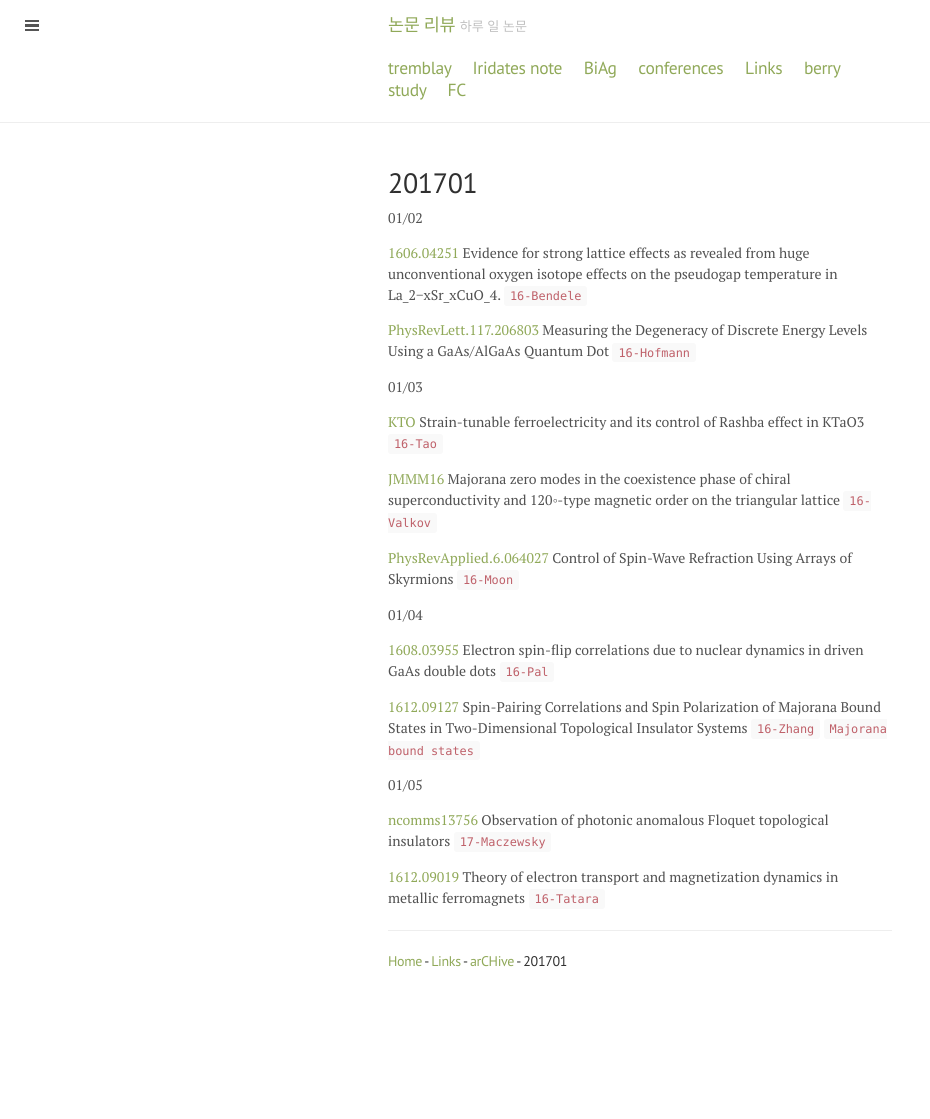
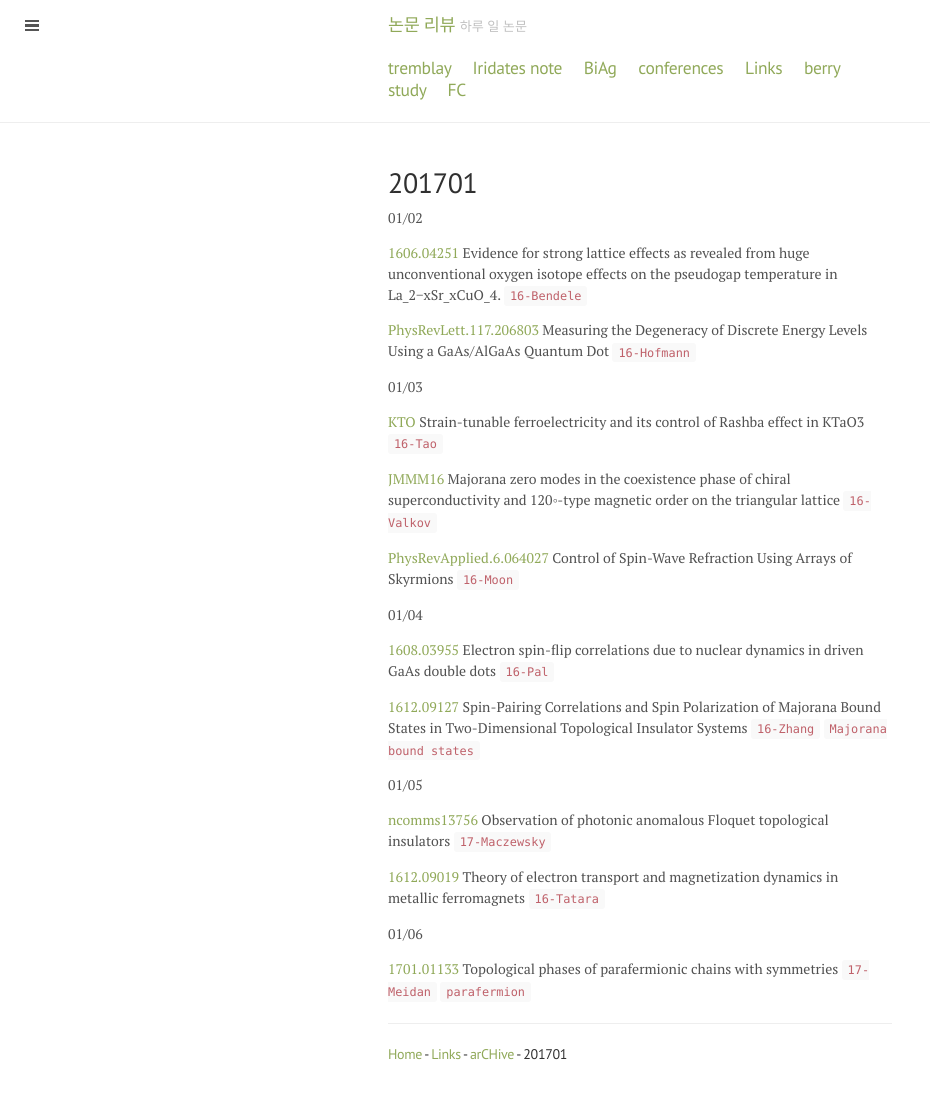
Before and after one commit to qkrwlsghdcjsworlt/work, a Jekyll site: the page built from 201701.md, in a window 1280 px wide. Shown: the whole page, without its empty margins (0-930 px from the left). Built offline with Jekyll 4.4.1, drawn with Linux system fonts in a browser that asks for light colours; before the commit the page ends 1027 px from its top, so only the background shows below that.

Commit message:
“update”

```diff
--- a/201701.md
+++ b/201701.md
@@ -32,6 +32,10 @@ Topological Insulator Systems `16-Zhang` `Majorana bound states`
 
 [1612.09019](https://arxiv.org/abs/1612.09019) Theory of electron transport and magnetization dynamics in metallic ferromagnets `16-Tatara`
 
+01/06
+
+[1701.01133](https://arxiv.org/abs/1701.01133) Topological phases of parafermionic chains with symmetries `17-Meidan` `parafermion`
+
 
 ---
 
```
